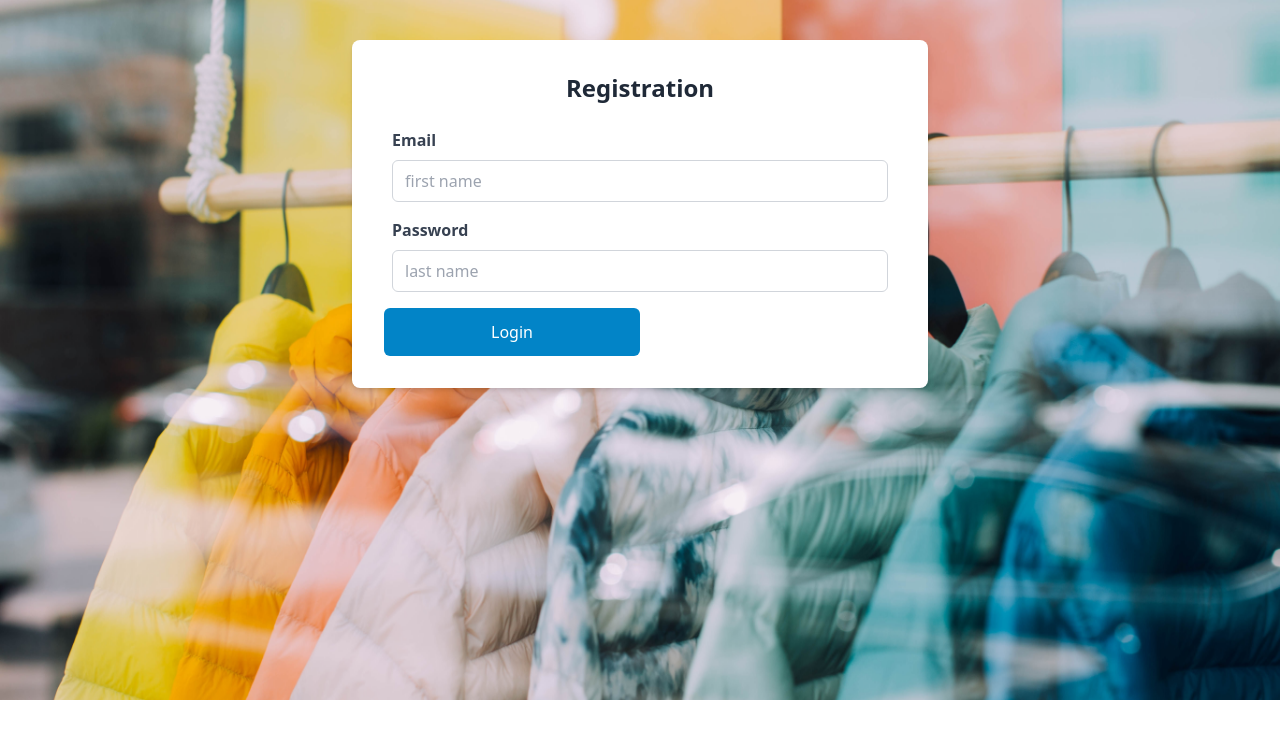
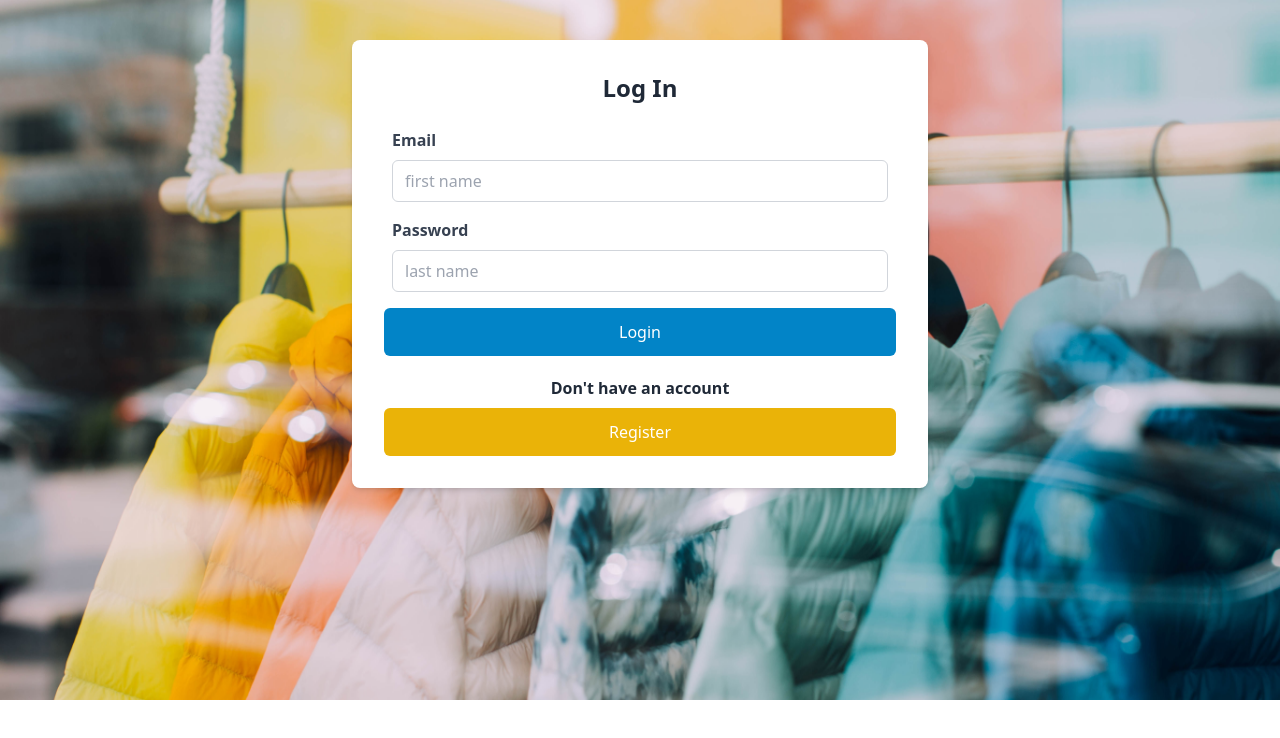
Before and after one commit to tahmid0111/E-commerce-front-end, a React (Vite) app: page /login in a window 1280 px wide. Shown: the top 738 px of the page. Built offline with nearby package versions, Linux system fonts and the light colour scheme.

Commit message:
register and logout button added and token based routing added

```diff
--- a/src/App.jsx
+++ b/src/App.jsx
@@ -1,4 +1,5 @@
-import { BrowserRouter as Router, Routes, Route, BrowserRouter } from "react-router-dom"
+import { BrowserRouter as Router, Routes, Route, BrowserRouter, useNavigate } from "react-router-dom"
+
 
 import HomePage from "./Pages/HomePage"
 import ProfilePage from "./Pages/profile/ProfilePage"
@@ -9,30 +10,22 @@ import LoginPage from "./Pages/profile/LoginPage"
 
 function App() {
 
+
   return (
     <>
 
       <Router>
         <Routes>
-
           <Route path="/" element={<HomePage />} />
-
+          <Route path="/login" element={<LoginPage />} />
+          <Route path="/favourates" element={<FavouratesPage />} />
+          <Route path="/cart" element={<CartPage />} />
           <Route path="/profile" element={<ProfilePage />} />
-
-          <Route path="/login" element={<LoginPage />} />
-
           <Route path="/registration" element={<RegistrationPage />} />
-
-          <Route path="/cart" element={<CartPage />} />
-
-          <Route path="/favourates" element={<FavouratesPage />} />
-
           <Route path="/searchbybrand/:id" element={<FavouratesPage />} />
-
         </Routes>
       </Router>
     </>
   )
 }
-
 export default App
--- a/src/Components/HomePage/Header/Navbar.jsx
+++ b/src/Components/HomePage/Header/Navbar.jsx
@@ -1,11 +1,18 @@
-import React from 'react'
 import { Link, NavLink } from 'react-router-dom'
-
 // importing react-icons
 import { HiHeart } from "react-icons/hi2";
 import { FaAlignJustify , FaCartShopping , FaUserTie } from "react-icons/fa6";
 
+import { useEffect, useState } from "react"
+import { getToken } from '../../../helper/tokenHelper';
 const Navbar = () => {
+  const [token, setToken] = useState(null)
+
+
+  useEffect(() => {
+    const storedToken = getToken();
+    setToken(storedToken);
+  }, [])
 
   return (
     <div className='grid grid-cols-12 mx-5'>
@@ -20,21 +27,21 @@ const Navbar = () => {
         <ul className='flex float-right'>
 
           <li className='md:px-5 lg:px-10 pt-14 group'>
-              <NavLink to='/favourates' className='flex'>
+              <NavLink to={token? '/favourates' : '/login'} className='flex'>
                 <HiHeart className='md:text-2xl lg:text-3xl group-hover:text-white duration-300' />
                 <span className='md:text-lg lg:text-xl pl-3 font-bold'>Favourates</span>
               </NavLink>
           </li>
 
           <li className='md:px-5 lg:px-10 pt-14 group'>
-              <NavLink to='/cart' className='flex'>
+              <NavLink to={token? '/cart' : '/login'} className='flex'>
                 <FaCartShopping className='md:text-2xl lg:text-3xl group-hover:text-white duration-300' />
                 <span className='md:text-lg lg:text-xl pl-3 font-bold'>Cart</span>
               </NavLink>
           </li>
 
           <li className='md:px-5 lg:px-10 pt-14 group'>
-              <NavLink to='/profile' className='flex'>
+              <NavLink to={token? '/profile' : '/login'} className='flex'>
                 <FaUserTie  className='md:text-2xl lg:text-3xl group-hover:text-white duration-300' />
                 <span className='md:text-lg lg:text-xl pl-3 font-bold'>My Profile</span>
               </NavLink>
--- a/src/Pages/profile/LoginPage.jsx
+++ b/src/Pages/profile/LoginPage.jsx
@@ -1,6 +1,6 @@
 import axios from "axios";
 import React, { useState } from "react";
-import { useNavigate } from "react-router-dom";
+import { Link, useNavigate } from "react-router-dom";
 import { setToken } from "../../helper/tokenHelper";
 
 function LoginPage() {
@@ -10,7 +10,7 @@ function LoginPage() {
     Email: "",
     Password: ""
   });
-
+``
   const handleChange = (event) => {
     const { name, value } = event.target;
 
@@ -46,7 +46,7 @@ const handleSubmit = async(event) => {
       <form
         className="mx-auto max-w-xl p-8 bg-white rounded-lg shadow-md grid grid-cols-12"
         onSubmit={handleSubmit}>
-        <h2 className="text-2xl font-bold text-center mb-6 col-span-12">Registration</h2>
+        <h2 className="text-2xl font-bold text-center mb-6 col-span-12">Log In</h2>
 
         <div className="mb-4 mx-2 col-span-12">
           <label htmlFor="FirstName" className="block text-gray-700 font-bold mb-2">
@@ -79,12 +79,26 @@ const handleSubmit = async(event) => {
           />
         </div>
 
-        <div className="col-span-6">
+        <div className="col-span-12 text-center">
         <button
           type="submit"
           className="w-full py-3 bg-sky-600 text-white rounded-md hover:bg-sky-700 focus:outline-none focus:ring focus:ring-indigo-200 focus:ring-opacity-50">
           Login
         </button>
+        </div>
+
+        <div className="col-span-12 text-center pt-5 pb-2">
+        <p className="font-bold">Don't have an account</p>
+        </div>
+
+        <div className="col-span-12 text-center">
+          <Link to="/registration">
+            <button
+              type="submit"
+              className="w-full py-3 bg-yellow-500 text-white rounded-md hover:bg-yellow-600 focus:outline-none focus:ring focus:ring-indigo-200 focus:ring-opacity-50">
+              Register
+            </button>
+          </Link>
         </div>
 {/*
         <div className="col-span-6">
--- a/src/Pages/profile/ProfilePage.jsx
+++ b/src/Pages/profile/ProfilePage.jsx
@@ -1,5 +1,5 @@
 import { useState, useEffect } from 'react'
-import { getToken } from '../../helper/tokenHelper'
+import { getToken, logout } from '../../helper/tokenHelper'
 import axios from 'axios'
 
 const ProfilePage = () => {
@@ -39,6 +39,7 @@ const ProfilePage = () => {
       <h1>{_id}</h1>
       <h1>{Country}</h1>
       <h1>{Phone?.Phone1}</h1>
+      <button onClick={() => logout()} className='btn btn-danger'>logout</button>
     </div>
   )
 }
--- a/src/helper/tokenHelper.js
+++ b/src/helper/tokenHelper.js
@@ -11,7 +11,7 @@ export const getToken = () => {
 // this is for clearing the sessionStorage
 export const logout = () => {
     sessionStorage.clear()
-    window.location.href = '/loginuser';
+    window.location.href = '/login';
 }
 
 // setting the email to the sessionStorage
```
